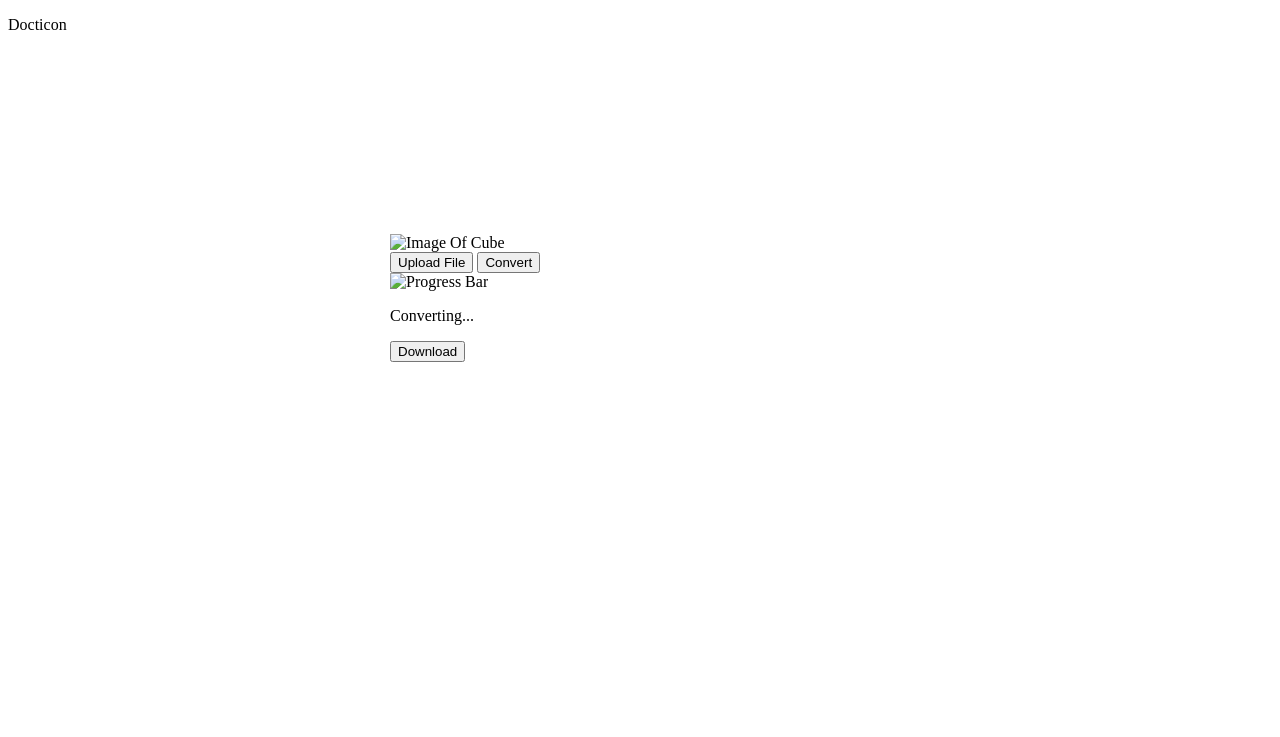
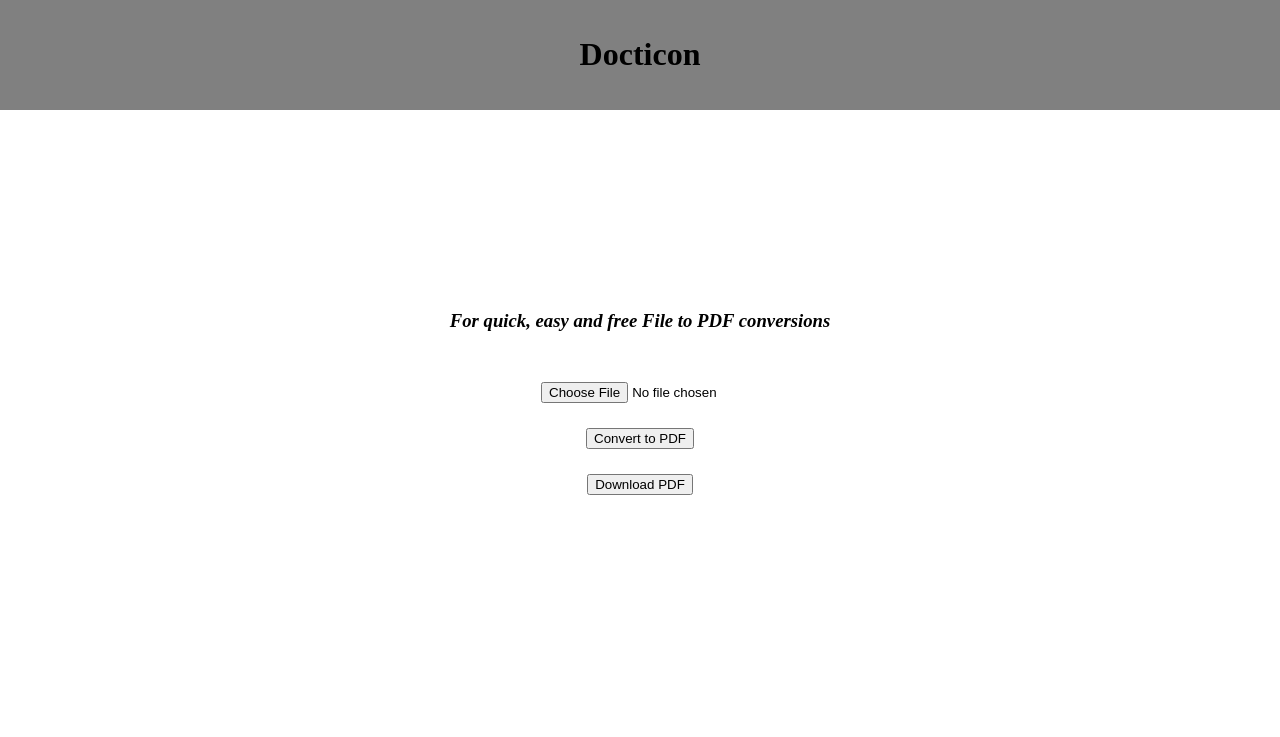
Before and after one commit to Cayton-Tech/Docticon, a plain HTML site: page index.html in a window 1280 px wide. Drawn offline with Linux system fonts and the light colour scheme.

Commit message:
Add files via upload

```diff
--- a/index.html
+++ b/index.html
@@ -6,16 +6,14 @@
 	<link rel="stylesheet" type="text/css" href="style.css">
 </head>
 <body>
-	<header><p>Docticon</p></header>
+	<header><h1>Docticon</h1></header>
 	<main>
-		<img src="" alt="Image Of Cube">
-		<br>
-		<button id="Upload File">Upload File</button>
-		<button id="Convert">Convert</button>
-		<br>
-		<img src="" alt="Progress Bar">
-		<p>Converting...</p>
-		<button id="Download">Download</button>
+		<h3>For quick, easy and free File to PDF conversions</h3>
+		<form>
+			<input type="file" name="file-upload">
+			<button id="convert-button">Convert to PDF</button>
+			<button id="download-button">Download PDF</button>
+		</form>
 	</main>
 </body>
 </html>
--- a/style.css
+++ b/style.css
@@ -5,13 +5,41 @@ html {
 }
 
 body {
+	margin: 0;
+}
 
+header {
+	text-align: center;
+	background: grey;
+	margin: 0;
+	padding: 15px;
 }
 
 main {
 	width: 500px;
-	height: 500px;
+	height: 400px;
 	margin: auto;
 	margin-top: 25vh;
 	margin-bottom: 25vh;
 }
+
+h3 {
+	text-align: center;
+	margin-bottom: 50px;
+	font-style: italic;
+}
+
+button {
+	display: block;
+	margin-top: 25px;
+	margin-left: auto;
+	margin-right: auto;
+}
+
+input {
+	display: block;
+	margin-top: 25px;
+	margin-left: auto;
+	margin-right: auto;
+	padding-left: 55px ;
+}
```
